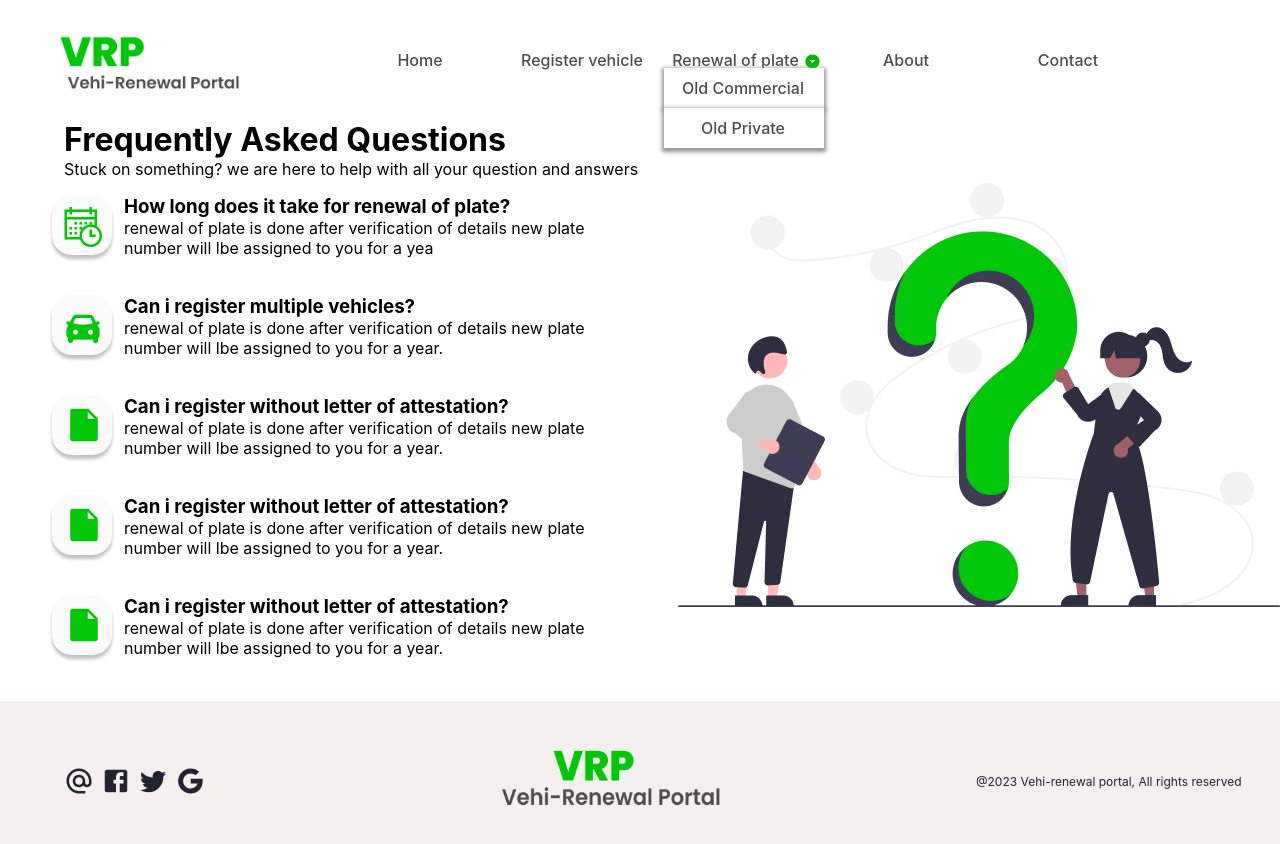
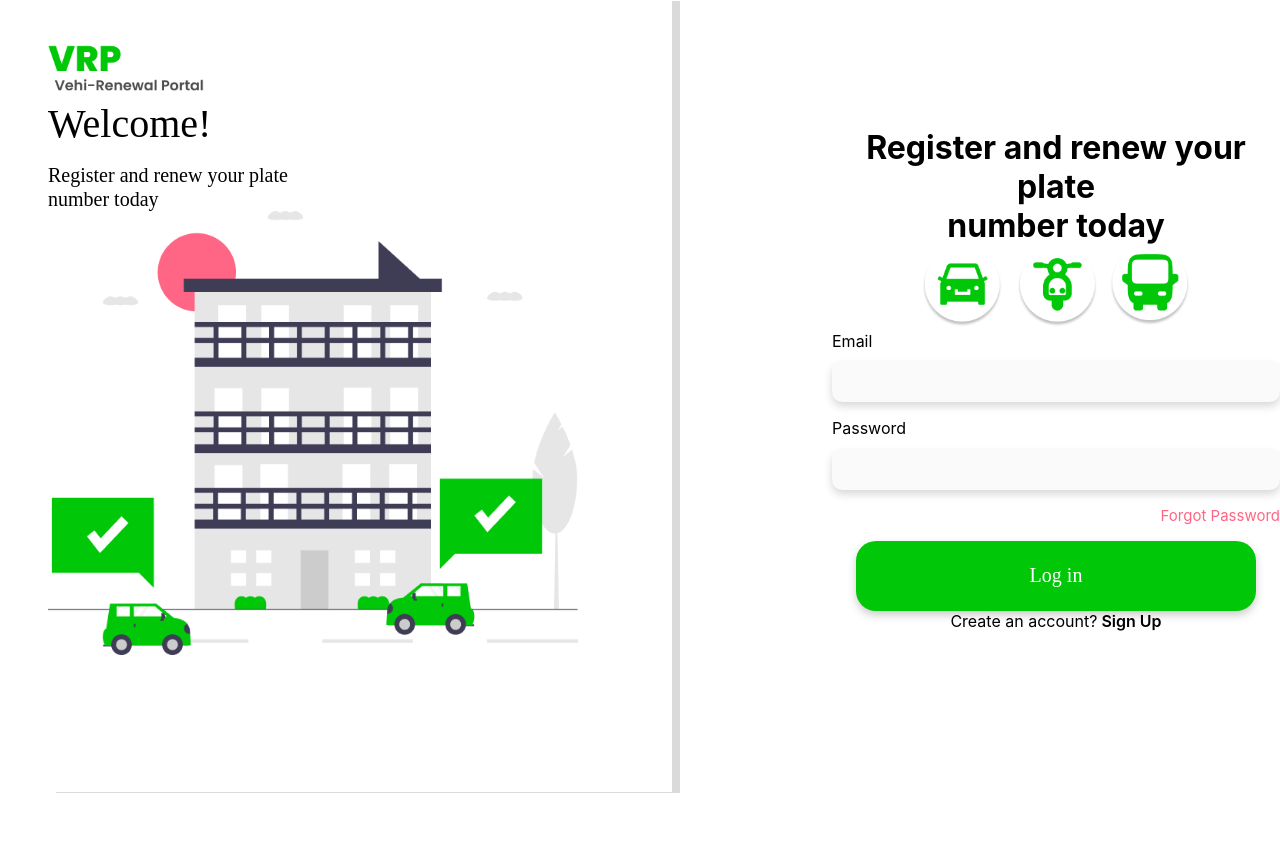
Before and after one commit to FrankXactEffect/vhi.github.io, a React (Create React App) app: page / in a window 1280 px wide. Shown: the top 844 px of the page. After the commit the page ends 800 px from the top, so only its background shows below. Built offline with nearby package versions, Linux system fonts and the light colour scheme.

Commit message:
login
margin adjust

```diff
--- a/src/App.js
+++ b/src/App.js
@@ -1,29 +1,27 @@
 import { BrowserRouter as Router, Route, Switch } from 'react-router-dom';
 // import { BrowserRouter,Routes,Route } from 'react-router-dom';
 import './App.css';
-// import Login from './FirstPage/Login';
+import Login from './FirstPage/Login';
 // import HomePage from './FirstPage/HomePage';
 // import Registration from './FirstPage/Registration';
 // import ForgotPassword from './FirstPage/ForgotPassword';
 // import Vhi_registration from './Components/vhi_registration/Vhi_registration';
-import VhiNavBar from './Components/vhi_navbar/VhiNavBar';
+// import VhiNavBar from './Components/vhi_navbar/VhiNavBar';
 // import About from './Pages/About';
-// import Contact from './Pages/Contact';
-import Faq from './Pages/Faq';
+import Contact from './Pages/Contact';
 
 
 function App() {
   return (
     <Router>
       <div className='App'>
-        <VhiNavBar />
+        {/* <VhiNavBar /> */}
         <div>
           <Switch>
             <Route exact path='/'>
-              {/* <Vhi_registration /> */}
+              <Login/>
               {/* <About/> */}
               {/* <Contact/> */}
-              <Faq/>
             </Route>
           </Switch>
         </div>
--- a/src/FirstPage/Login.css
+++ b/src/FirstPage/Login.css
@@ -24,7 +24,7 @@ font-weight: 500;
 font-family: Poppins;
 font-size: 20px;
 line-height: 1.5rem;
-margin-top: -2rem;
+margin-top: 1rem;
 }
 
 .img{
```
